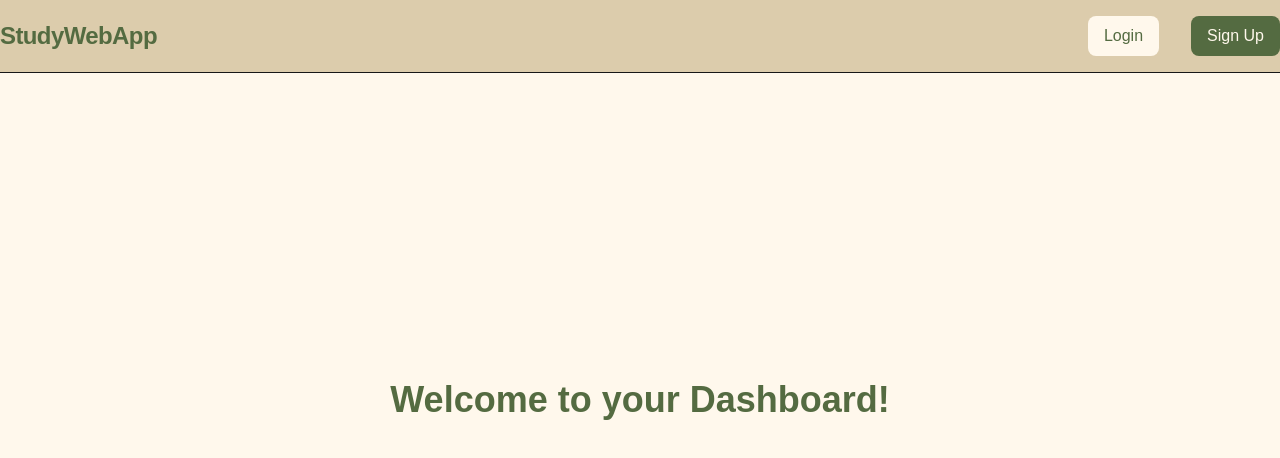
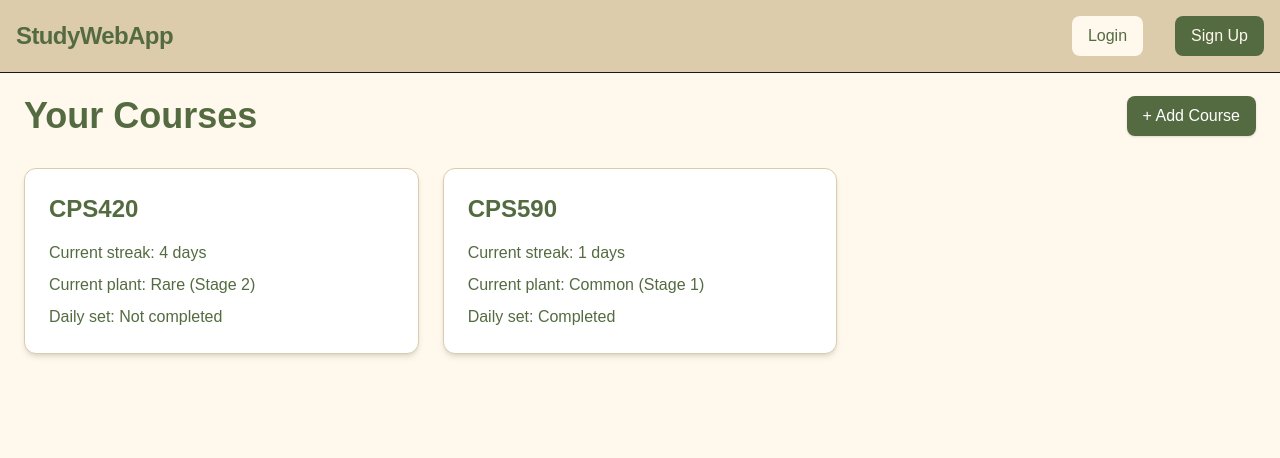
Before and after one commit to ConradCJM/studywebapp, a Next.js app: page /dashboard in a window 1280 px wide. Shown: the top 458 px of the page. Built offline with nearby package versions, Linux system fonts and the light colour scheme; no server answers.

Commit message:
setup pages with placeholder data and visuals

```diff
--- /dev/null
+++ b/app/course/[id]/page.tsx
@@ -0,0 +1,85 @@
+"use client";
+
+import { useParams, useRouter } from "next/navigation";
+
+export default function CoursePage() {
+    const params = useParams();
+    const id = (params?.id as string) ?? "unknown-course";
+
+    const router = useRouter();
+
+    // Placeholder data for now
+    const course = {
+        name: id.toString().replace(/-/g, " ").toUpperCase(),
+        streak: 4,
+        plant: {
+            rarity: "Rare",
+            stage: 2,
+            maxStage: 5,
+        },
+        dailySetCompleted: false,
+    };
+
+    const growthPercent = (course.plant.stage / course.plant.maxStage) * 100;
+
+    return (
+        <div className="min-h-screen bg-[#FFF8EC] px-6 py-10 pt-24">
+            {/* Back Button */}
+            <button
+                onClick={() => router.back()}
+                className="mb-6 text-[#546B41] hover:underline"
+            >
+                ← Back
+            </button>
+
+            {/* Course Title */}
+            <h1 className="text-4xl font-bold text-[#546B41] mb-6">
+                {course.name}
+            </h1>
+
+            {/* Streak */}
+            <div className="mb-6">
+                <p className="text-xl text-[#546B41]">
+                    Current streak:{" "}
+                    <span className="font-semibold">{course.streak} days</span>
+                </p>
+            </div>
+
+            {/* Plant Section */}
+            <div className="bg-white border border-[#DCCCAC] rounded-xl p-6 shadow-md mb-8">
+                <h2 className="text-2xl font-semibold text-[#546B41] mb-4">
+                    Your Plant
+                </h2>
+
+                <p className="text-[#546B41] mb-2">
+                    Rarity: <span className="font-semibold">{course.plant.rarity}</span>
+                </p>
+
+                <p className="text-[#546B41] mb-4">
+                    Growth Stage:{" "}
+                    <span className="font-semibold">
+                        {course.plant.stage} / {course.plant.maxStage}
+                    </span>
+                </p>
+
+                {/* Growth Bar */}
+                <div className="w-full bg-[#DCCCAC] h-4 rounded-full overflow-hidden">
+                    <div
+                        className="h-full bg-[#546B41]"
+                        style={{ width: `${growthPercent}%` }}
+                    />
+                </div>
+            </div>
+
+            {/* Daily Set Button */}
+            <button
+                className={`px-6 py-3 rounded-lg text-white text-lg shadow transition ${course.dailySetCompleted
+                        ? "bg-gray-400 cursor-not-allowed"
+                        : "bg-[#546B41] hover:bg-[#435733]"
+                    }`}
+            >
+                {course.dailySetCompleted ? "Daily Set Completed" : "Start Daily Set"}
+            </button>
+        </div>
+    );
+}
--- a/app/dashboard/page.tsx
+++ b/app/dashboard/page.tsx
@@ -1,15 +1,133 @@
 "use client";
+
 import Navbar from "@/components/Navbar";
+import { useRouter } from "next/navigation";
+import { useState } from "react";
 
 export default function DashboardPage() {
+    const router = useRouter();
+
+    const [showModal, setShowModal] = useState(false);
+    const [courseName, setCourseName] = useState("");
+
+    // Placeholder course data (IDs updated to match slug format)
+    const courses = [
+        {
+            id: "cps420",
+            name: "CPS420",
+            streak: 4,
+            plant: { rarity: "Rare", stage: 2 },
+            dailySet: false,
+        },
+        {
+            id: "cps590",
+            name: "CPS590",
+            streak: 1,
+            plant: { rarity: "Common", stage: 1 },
+            dailySet: true,
+        },
+    ];
+
+    const handleSubmit = () => {
+        if (!courseName.trim()) return;
+
+        // Create slug-like ID
+        const newCourseId = courseName.toLowerCase().replace(/\s+/g, "-");
+
+        setCourseName("");
+        setShowModal(false);
+
+        // Redirect to the new course page
+        router.push(`/course/${newCourseId}`);
+    };
+
     return (
         <>
             <Navbar />
-            <div className="min-h-screen flex items-center justify-center bg-[#FFF8EC]">
-                <h1 className="text-4xl font-bold text-[#546B41]">
-                    Welcome to your Dashboard!
-                </h1>
+
+            <div className="min-h-screen bg-[#FFF8EC] px-6 py-10 pt-24">
+                <div className="flex items-center justify-between mb-8">
+                    <h1 className="text-4xl font-bold text-[#546B41]">
+                        Your Courses
+                    </h1>
+
+                    <button
+                        onClick={() => setShowModal(true)}
+                        className="bg-[#546B41] text-white px-4 py-2 rounded-lg shadow hover:bg-[#435733] transition"
+                    >
+                        + Add Course
+                    </button>
+                </div>
+
+                <div className="grid grid-cols-1 md:grid-cols-2 lg:grid-cols-3 gap-6">
+                    {courses.map((course) => (
+                        <div
+                            key={course.id}
+                            onClick={() => router.push(`/course/${course.id}`)}
+                            className="cursor-pointer bg-white border border-[#DCCCAC] rounded-xl p-6 shadow-md hover:shadow-lg transition"
+                        >
+                            <h2 className="text-2xl font-semibold text-[#546B41]">
+                                {course.name}
+                            </h2>
+
+                            <div className="mt-4 space-y-2 text-[#546B41]">
+                                <p>
+                                    <span className="font-medium">Current streak:</span>{" "}
+                                    {course.streak} days
+                                </p>
+
+                                <p>
+                                    <span className="font-medium">Current plant:</span>{" "}
+                                    {course.plant.rarity} (Stage {course.plant.stage})
+                                </p>
+
+                                <p>
+                                    <span className="font-medium">Daily set:</span>{" "}
+                                    {course.dailySet ? "Completed" : "Not completed"}
+                                </p>
+                            </div>
+                        </div>
+                    ))}
+                </div>
             </div>
+
+            {/* Modal (no dark overlay) */}
+            {showModal && (
+                <div className="fixed inset-0 flex items-center justify-center z-50 pointer-events-none">
+                    <div className="pointer-events-auto bg-white rounded-xl p-6 w-80 shadow-xl border border-[#DCCCAC]">
+                        <h2 className="text-2xl font-semibold text-[#546B41] mb-4">
+                            Add Course
+                        </h2>
+
+                        <input
+                            type="text"
+                            placeholder="Course name"
+                            value={courseName}
+                            onChange={(e) => setCourseName(e.target.value)}
+                            className="w-full px-3 py-2 border border-[#DCCCAC] rounded-lg text-black focus:outline-none focus:ring-2 focus:ring-[#99AD7A]"
+                        />
+
+                        <div className="flex justify-end gap-3 mt-6">
+                            <button
+                                onClick={() => {
+                                    setCourseName("");
+                                    setShowModal(false);
+                                }}
+                                className="px-4 py-2 rounded-lg border border-[#DCCCAC] text-[#546B41] hover:bg-[#F3E9D7] transition"
+                            >
+                                Cancel
+                            </button>
+
+                            <button
+                                onClick={handleSubmit}
+                                className="px-4 py-2 rounded-lg bg-[#546B41] text-white hover:bg-[#435733] transition"
+                            >
+                                Submit
+                            </button>
+                        </div>
+                    </div>
+                </div>
+            )}
         </>
     );
 }
--- a/components/Navbar.tsx
+++ b/components/Navbar.tsx
@@ -2,7 +2,7 @@
 
 import Link from "next/link";
 import { useState, useEffect } from "react";
-import {supabase} from "@/lib/supabase";
+import { supabase } from "@/lib/supabase";
 import { User } from "@supabase/supabase-js";
 
 export default function Navbar() {
@@ -29,7 +29,7 @@ export default function Navbar() {
     return (
         <nav className="w-full border-b bg-[#DCCCAC] backdrop-blur-md fixed top-0 left-0 z-50">
 
-            <div className="max-w-7xl mx-auto px-0 py-4 flex items-center justify-between">
+            <div className="max-w-7xl mx-auto px-4 py-4 flex items-center justify-between">
 
                 {/* LEFT — Logo */}
                 <Link
@@ -79,32 +79,85 @@ export default function Navbar() {
 
             {/* RIGHT SLIDE-IN SIDEBAR */}
             <div
-                className={`fixed top-0 right-0 h-full w-64 bg-[#FFF8EC] shadow-xl transform transition-transform duration-300 md:hidden ${
-                    open ? "translate-x-0" : "translate-x-full"
-                }`}
+                className={`fixed top-0 right-0 h-full w-64 bg-[#FFF8EC] shadow-xl transform transition-transform duration-300 md:hidden z-[60] ${open ? "translate-x-0" : "translate-x-full"
+                    }`}
             >
-                <div className="flex flex-col p-6 gap-6 text-[#546B41] text-lg">
+                {/* Close Button */}
+                <button
+                    className="absolute top-4 right-4 text-2xl text-[#546B41]"
+                    onClick={() => setOpen(false)}
+                >
+                    ✕
+                </button>
+
+                <div className="flex flex-col pt-16 text-[#546B41] text-lg font-medium">
 
                     {!user ? (
                         <>
-                            <Link href="/login" onClick={() => setOpen(false)}>
+                            <Link
+                                href="/login"
+                                onClick={() => setOpen(false)}
+                                className="w-full text-center px-6 py-4 bg-[#FFF8EC]/80 border border-[#DCCCAC]  hover:bg-[#99AD7A] transition"
+                            >
                                 Login
                             </Link>
-                            <Link href="/signup" onClick={() => setOpen(false)}>
+
+                            <Link
+                                href="/signup"
+                                onClick={() => setOpen(false)}
+                                className="w-full text-center px-6 py-4 bg-[#546B41]/80 text-[#FFF8EC]  hover:bg-[#99AD7A] transition"
+                            >
                                 Sign Up
                             </Link>
                         </>
                     ) : (
                         <>
-                            <Link href="/" onClick={() => setOpen(false)}>Home</Link>
-                            <Link href="/dashboard" onClick={() => setOpen(false)}>Dashboard</Link>
-                            <Link href="/garden" onClick={() => setOpen(false)}>Garden</Link>
-                            <Link href="/profile" onClick={() => setOpen(false)}>Profile</Link>
-                            <Link href="/settings" onClick={() => setOpen(false)}>Settings</Link>
+                            <Link
+                                href="/"
+                                onClick={() => setOpen(false)}
+                                className="w-full text-center px-6 py-4 bg-[#FFF8EC]/80  hover:bg-[#99AD7A] transition"
+                            >
+                                Home
+                            </Link>
+
+                            <Link
+                                href="/dashboard"
+                                onClick={() => setOpen(false)}
+                                className="w-full text-center px-6 py-4 bg-[#FFF8EC]/80  hover:bg-[#99AD7A] transition"
+                            >
+                                Dashboard
+                            </Link>
+
+                            <Link
+                                href="/garden"
+                                onClick={() => setOpen(false)}
+                                className="w-full text-center px-6 py-4 bg-[#FFF8EC]/80  hover:bg-[#99AD7A] transition"
+                            >
+                                Garden
+                            </Link>
+
+                            <Link
+                                href="/profile"
+                                onClick={() => setOpen(false)}
+                                className="w-full text-center px-6 py-4 bg-[#FFF8EC]/80  hover:bg-[#99AD7A] transition"
+                            >
+                                Profile
+                            </Link>
+
+                            <Link
+                                href="/settings"
+                                onClick={() => setOpen(false)}
+                                className="w-full text-center px-6 py-4 bg-[#FFF8EC]/80  hover:bg-[#99AD7A] transition"
+                            >
+                                Settings
+                            </Link>
                         </>
                     )}
                 </div>
+
             </div>
+
+
         </nav>
     );
 }
```
